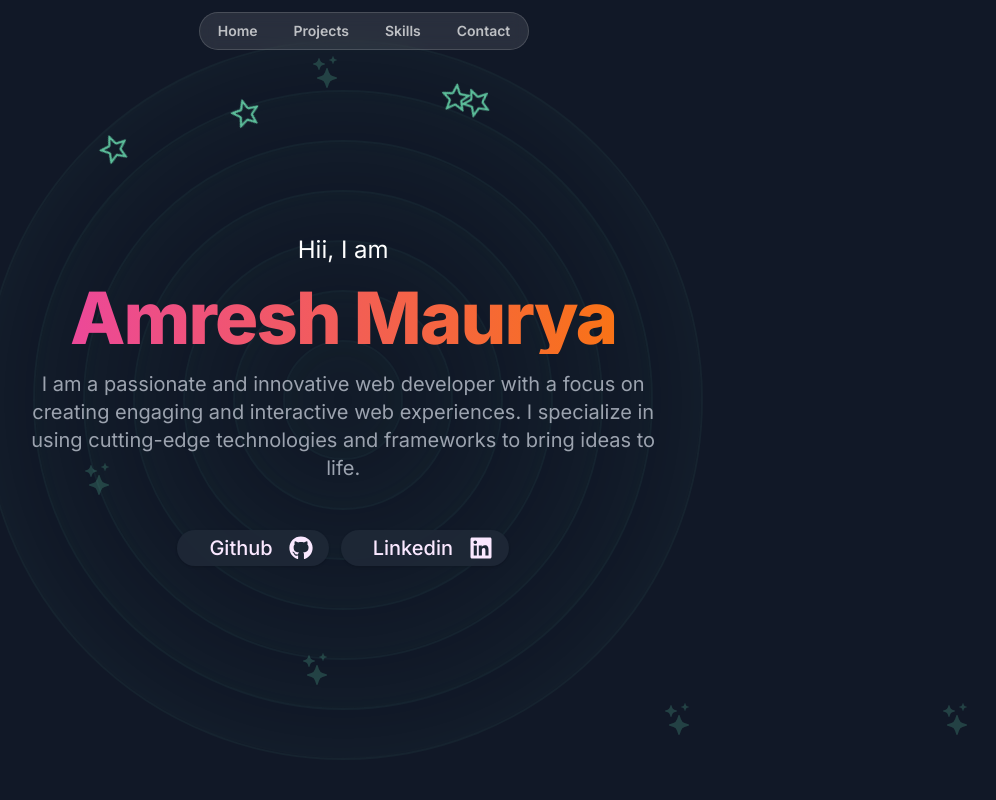
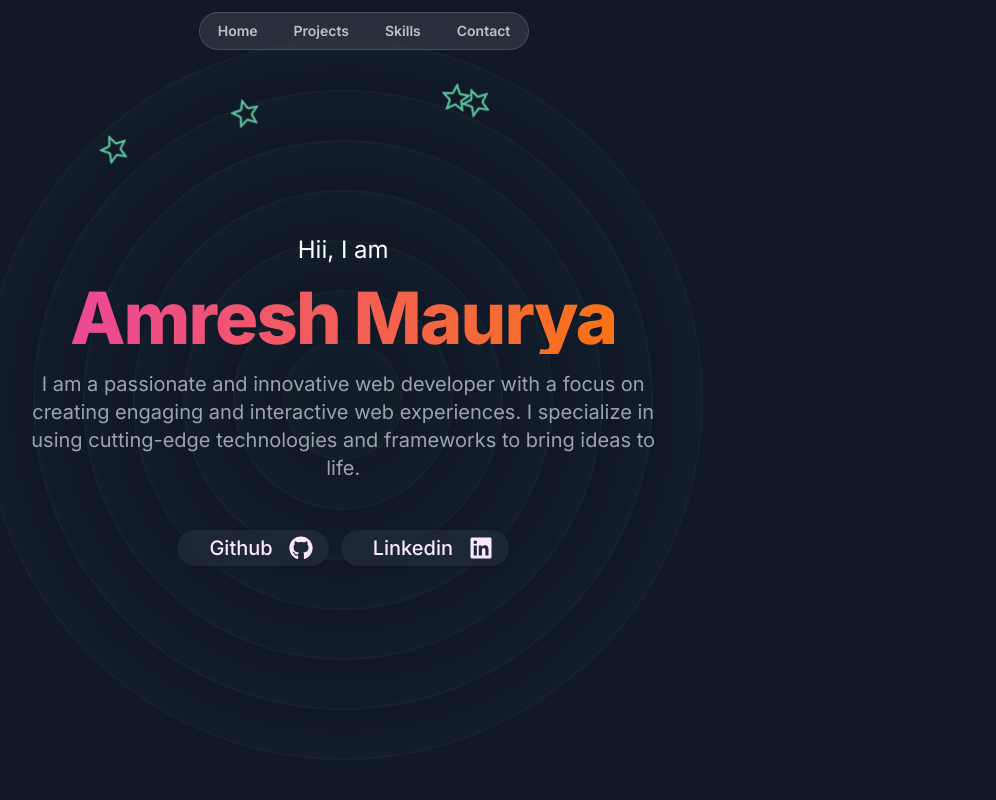
Before and after one commit to amreshpro/proportfolio, a Next.js app: page / in a window 1280 px wide. Shown: the top 800 px of the page, without its empty margins (284-1280 px from the left). Built offline with nearby package versions, Linux system fonts and the light colour scheme; a web font is replaced by a local one.

Commit message:
remove star

```diff
--- a/components/hero/index.tsx
+++ b/components/hero/index.tsx
@@ -5,12 +5,10 @@ import { FaGithub, FaLinkedin } from "react-icons/fa";
 import Link from "next/link";
 import { twMerge } from "tailwind-merge";
 import Orbit from "./orbit";
-import Galaxy from "./galaxy";
 
 export default function Hero() {
   return (
     <div className="w-full flex flex-col justify-center items-center">
-     <Galaxy/>
       <Orbit />
       <div className="max-w-2xl min-h-[98vh] sm:h-auto  flex flex-col  gap-4 items-center justify-center text-center p-2">
         <h1 className="text-2xl">Hii, I am </h1>
```
